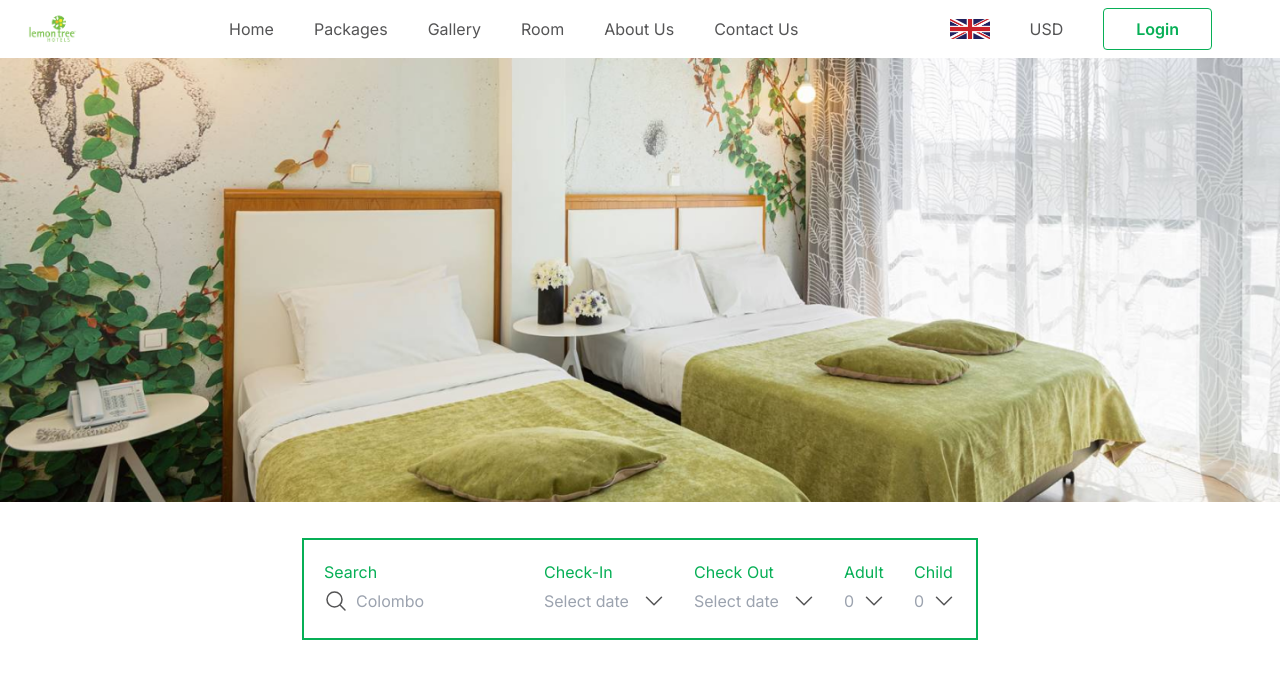
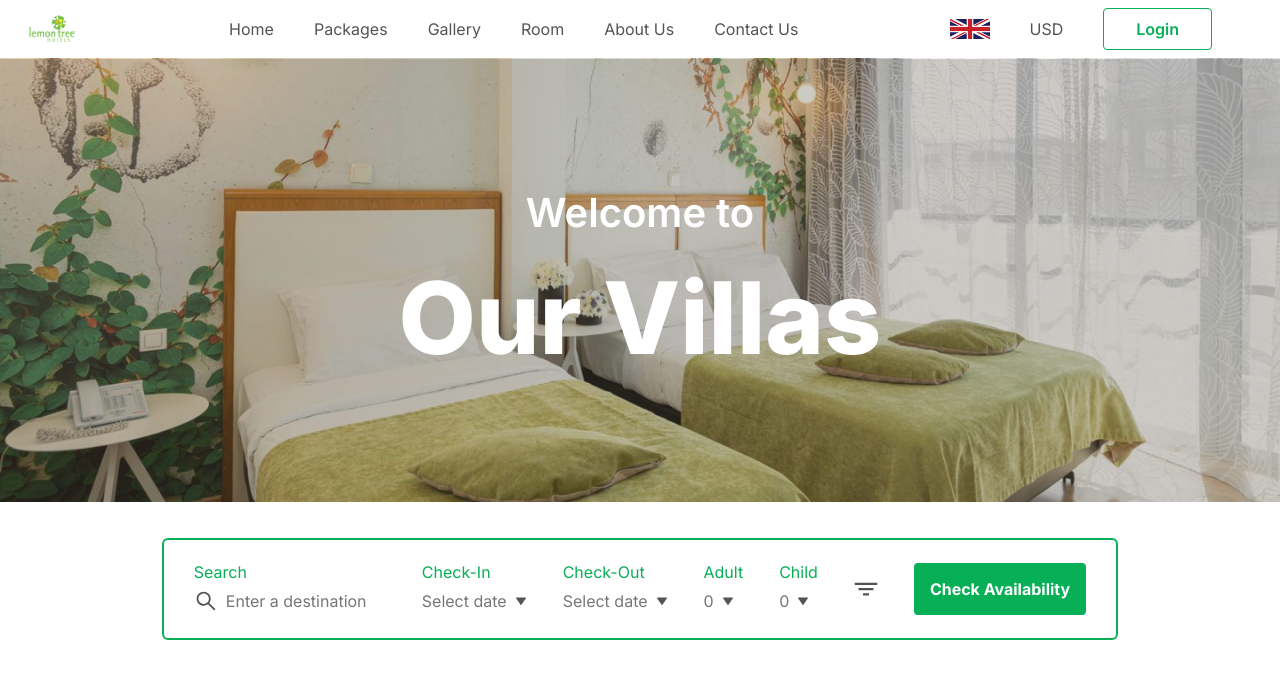
Before and after one commit to dinalnaveen/hotel-management, a Next.js app: page / in a window 1280 px wide. Shown: the top 678 px of the page. Built offline with nearby package versions, Linux system fonts and the light colour scheme.

Commit message:
Title Section

```diff
--- a/app/components/Hero.tsx
+++ b/app/components/Hero.tsx
@@ -1,66 +1,69 @@
 import React from 'react';
 import Image from 'next/image';
+import { AiOutlineSearch } from 'react-icons/ai';
+import { BiSolidDownArrow } from 'react-icons/bi';
+import { IoFilterSharp } from 'react-icons/io5';
+
 
 export default function Hero() {
   return (
     <div className='relative'>
-      <Image src='/hero.png' alt='hero-image' width={800} height={200} className='w-full absolute mt-[-70]' />
+      <Image src='/hero2.png' alt='hero-image' width={800} height={200} className='w-full absolute mt-[-70] ' />
+
+      <div className='absolute top-1/2 left-1/2 transform -translate-x-1/2 -translate-y-1/2 text-center mt-[230px]'>
+        <h2 className='text-[40px] font-semibold text-white'>Welcome to</h2>
+        <h2 className='text-[100px] font-extrabold text-white'>Our Villas</h2>
+      </div>
 
       <div className='flex justify-center  '>
-        <div className='absolute flex items-center gap-7 bg-white mt-[480px] p-[20px] px-[20px] border-[2px] border-[#07AF56]'>
+        <div className='absolute flex items-center gap-9 bg-white mt-[480px] p-[20px] px-[30px] border-[2px] border-[#07AF56] rounded-md'>
 
       <div className='z-10 mt-50  top-0 left-0  '>
         <h2 className='text-[12] text-[#07AF56]'>Search</h2>
         <div className='flex gap-2 items-center'>
-        <svg xmlns="http://www.w3.org/2000/svg" fill="none" viewBox="0 0 24 24" strokeWidth={1.5} stroke="currentColor" className="w-6 h-6 text-[#545455]">
-          <path strokeLinecap="round" strokeLinejoin="round" d="M21 21l-5.197-5.197m0 0A7.5 7.5 0 105.196 5.196a7.5 7.5 0 0010.607 10.607z" />
-        </svg>
-        <input type="text" placeholder='Colombo' className='text-[#545455] w-[160px] py-[5px] outline-none'  />
+        <AiOutlineSearch className="w-6 h-6 text-[#545455]" />
+        <input type="text" placeholder='Enter a destination' className='text-[#545455] w-[160px] py-[5px] outline-none placeholder-[#545455] placeholder-opacity-80'  />
         </div>
       </div>
 
       <div className='z-10 mt-50  top-0 left-0  '>
         <h2 className='text-[12] text-[#07AF56]'>Check-In</h2>
         <div className='flex gap-2 items-center'>
-        <input type="text" placeholder='Select date' className='text-[#545455] w-[90px] py-[5px]' />
-        <svg xmlns="http://www.w3.org/2000/svg" fill="none" viewBox="0 0 24 24" strokeWidth={1.5} stroke="currentColor" className="w-6 h-6 text-[#545455]">
-        <path strokeLinecap="round" strokeLinejoin="round" d="M19.5 8.25l-7.5 7.5-7.5-7.5" />
-        </svg>
-
+          <button className='flex gap-2 items-center text-[#545455] text-opacity-80 py-[5px] text-[16px]'>Select date <BiSolidDownArrow className="w-3 h-3 text-[#545455]" /></button>
         </div>
       </div>
 
+
       <div className='z-10 mt-50  top-0 left-0  '>
-        <h2 className='text-[12] text-[#07AF56]'>Check Out</h2>
+        <h2 className='text-[12] text-[#07AF56]'>Check-Out</h2>
         <div className='flex gap-2 items-center'>
-        <input type="text" placeholder='Select date' className='text-[#545455] w-[90px] py-[5px]' />
-        <svg xmlns="http://www.w3.org/2000/svg" fill="none" viewBox="0 0 24 24" strokeWidth={1.5} stroke="currentColor" className="w-6 h-6 text-[#545455]">
-        <path strokeLinecap="round" strokeLinejoin="round" d="M19.5 8.25l-7.5 7.5-7.5-7.5" />
-        </svg>
-
+          <button className='flex gap-2 items-center text-[#545455] text-opacity-80 py-[5px] text-[16px]'>Select date <BiSolidDownArrow className="w-3 h-3 text-[#545455]" /></button>
         </div>
       </div>
 
       <div className='z-10 mt-50  top-0 left-0  '>
         <h2 className='text-[12] text-[#07AF56]'>Adult</h2>
         <div className='flex gap-2 items-center'>
-        <input type="text" placeholder='0' className='text-[#545455] w-[10px] py-[5px]' />
-        <svg xmlns="http://www.w3.org/2000/svg" fill="none" viewBox="0 0 24 24" strokeWidth={1.5} stroke="currentColor" className="w-6 h-6 text-[#545455]">
-        <path strokeLinecap="round" strokeLinejoin="round" d="M19.5 8.25l-7.5 7.5-7.5-7.5" />
-        </svg>
-
+          <button className='flex gap-2 items-center text-[#545455] text-opacity-80 py-[5px] text-[16px]'>0<BiSolidDownArrow className="w-3 h-3 text-[#545455]" /></button>
         </div>
       </div>
 
-      <div className='z-10 mt-50  top-0 left-0 '>
+
+      <div className='z-10 mt-50  top-0 left-0  '>
         <h2 className='text-[12] text-[#07AF56]'>Child</h2>
         <div className='flex gap-2 items-center'>
-        <input type="text" placeholder='0' className='text-[#545455] w-[10px] py-[5px]' />
-        <svg xmlns="http://www.w3.org/2000/svg" fill="none" viewBox="0 0 24 24" strokeWidth={1.5} stroke="currentColor" className="w-6 h-6 text-[#545455]">
-        <path strokeLinecap="round" strokeLinejoin="round" d="M19.5 8.25l-7.5 7.5-7.5-7.5" />
-        </svg>
+          <button className='flex gap-2 items-center text-[#545455] text-opacity-80 py-[5px] text-[16px]'>0<BiSolidDownArrow className="w-3 h-3 text-[#545455]" /></button>
+        </div>
+      </div>
 
-        </div>
+      <div>
+      <IoFilterSharp className="w-6 h-6 text-[#545455]" />
+      </div>
+
+      <div>
+      <button className="bg-[#07AF56] hover:bg-[#1E6E44] text-white font-bold py-[14px] px-4 rounded">
+        Check Availability
+      </button>
       </div>
 
       </div>
--- a/package.json
+++ b/package.json
@@ -11,6 +11,7 @@
   "dependencies": {
     "@flaticon/flaticon-uicons": "^2.4.0",
     "@fortawesome/fontawesome-svg-core": "^6.4.2",
+    "@react-icons/all-files": "^4.1.0",
     "@types/node": "20.6.5",
     "@types/react": "18.2.22",
     "@types/react-dom": "18.2.7",
@@ -19,6 +20,7 @@
     "postcss": "8.4.30",
     "react": "18.2.0",
     "react-dom": "18.2.0",
+    "react-icons": "^4.11.0",
     "tailwindcss": "3.3.3",
     "typescript": "5.2.2"
   }
```
Also changed, not shown: 1 other file (tests, documents, lock files or other folders).
